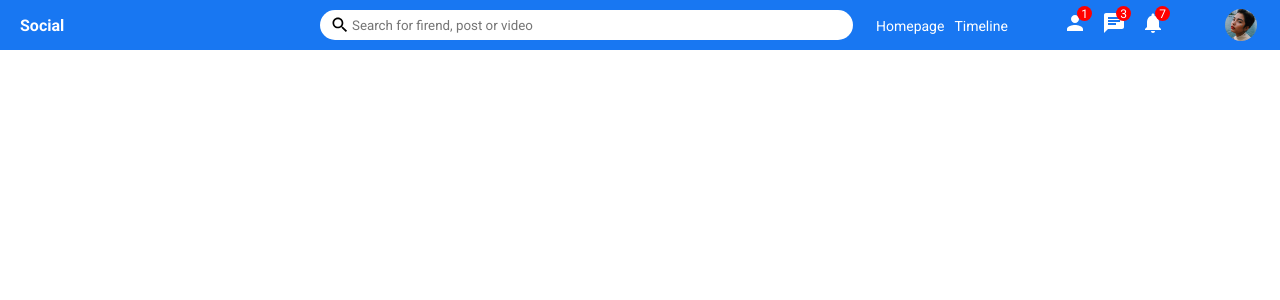
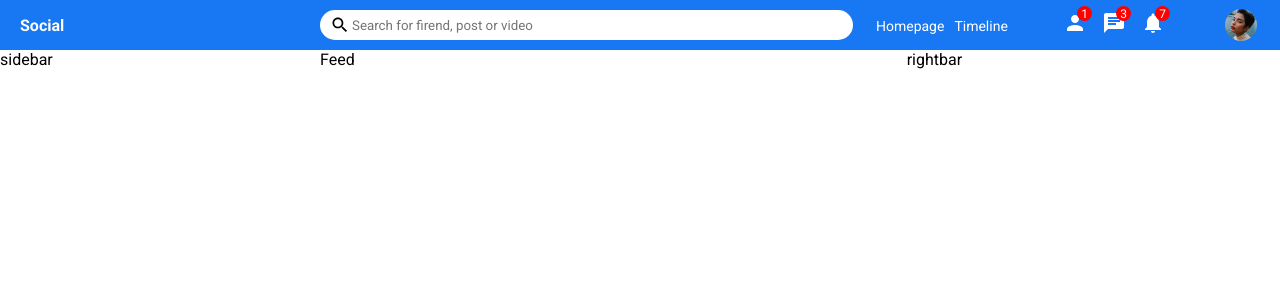
Before and after one commit to dev-revelations/social-app-react-ui, a React (Create React App) app: page / in a window 1280 px wide. Shown: the top 300 px of the page. Built offline with nearby package versions, Linux system fonts and the light colour scheme.

Commit message:
Initial implementation for the Sidebar & Feed & Rightbar

```diff
--- /dev/null
+++ b/src/components/feed/Feed.jsx
@@ -0,0 +1,10 @@
+import React from 'react';
+import "./feed.css";
+
+export default function Feed() {
+    return(
+        <div className="feed">
+            Feed
+        </div>
+    );
+}
--- /dev/null
+++ b/src/components/feed/feed.css
@@ -0,0 +1,3 @@
+.feed {
+    flex: 5.5;
+}
--- /dev/null
+++ b/src/components/rightbar/Rightbar.jsx
@@ -0,0 +1,10 @@
+import React from 'react';
+import "./rightbar.css";
+
+export default function Rightbar() {
+    return (
+        <div className="rightbar">
+            rightbar
+        </div>
+    )
+}
--- /dev/null
+++ b/src/components/rightbar/rightbar.css
@@ -0,0 +1,3 @@
+.rightbar {
+    flex: 3.5;
+}
--- /dev/null
+++ b/src/components/sidebar/Sidebar.jsx
@@ -0,0 +1,10 @@
+import React from 'react';
+import "./sidebar.css";
+
+export default function Sidebar() {
+    return (
+        <div className="sidebar">
+            sidebar
+        </div>
+    );
+}
--- /dev/null
+++ b/src/components/sidebar/sidebar.css
@@ -0,0 +1,4 @@
+.sidebar {
+    flex: 3;
+    height: calc(100vh - 50px);
+}
--- a/src/pages/home/Home.js
+++ /dev/null
@@ -1,8 +0,0 @@
-import React from 'react';
-import Topbar from '../../components/topbar/Topbar';
-
-export default function Home() {
-    return (
-        <Topbar/>
-    );
-}
--- /dev/null
+++ b/src/pages/home/Home.jsx
@@ -0,0 +1,19 @@
+import React from 'react';
+import "./home.css";
+import Feed from '../../components/feed/Feed';
+import Rightbar from '../../components/rightbar/Rightbar';
+import Sidebar from '../../components/sidebar/Sidebar';
+import Topbar from '../../components/topbar/Topbar';
+
+export default function Home() {
+    return (
+        <>
+            <Topbar />
+            <div className="homeContainer">
+                <Sidebar />
+                <Feed />
+                <Rightbar />
+            </div>
+        </>
+    );
+}
--- a/src/pages/home/home.css
+++ b/src/pages/home/home.css
@@ -0,0 +1,4 @@
+.homeContainer {
+    display: flex;
+    width: 100%;
+}
```
